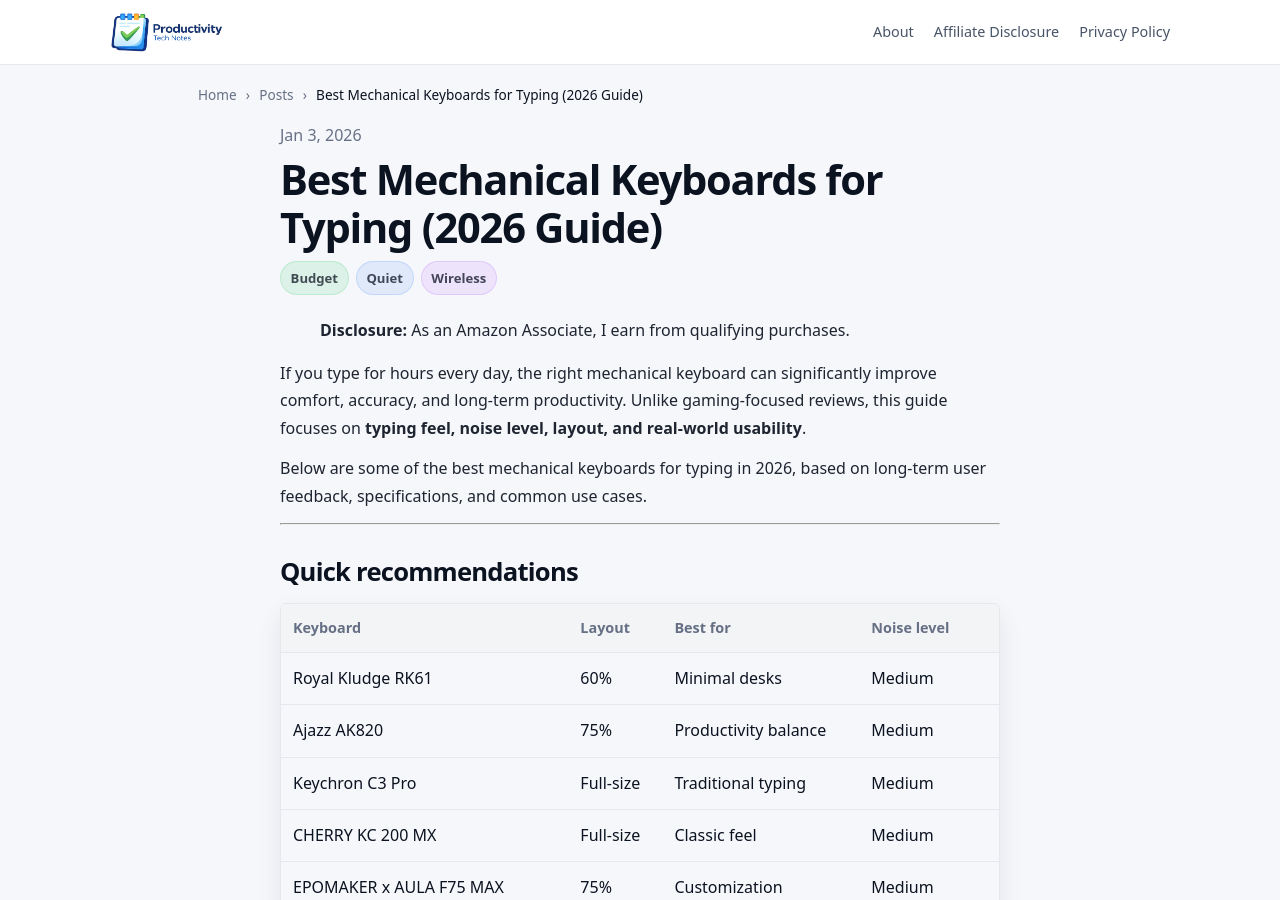
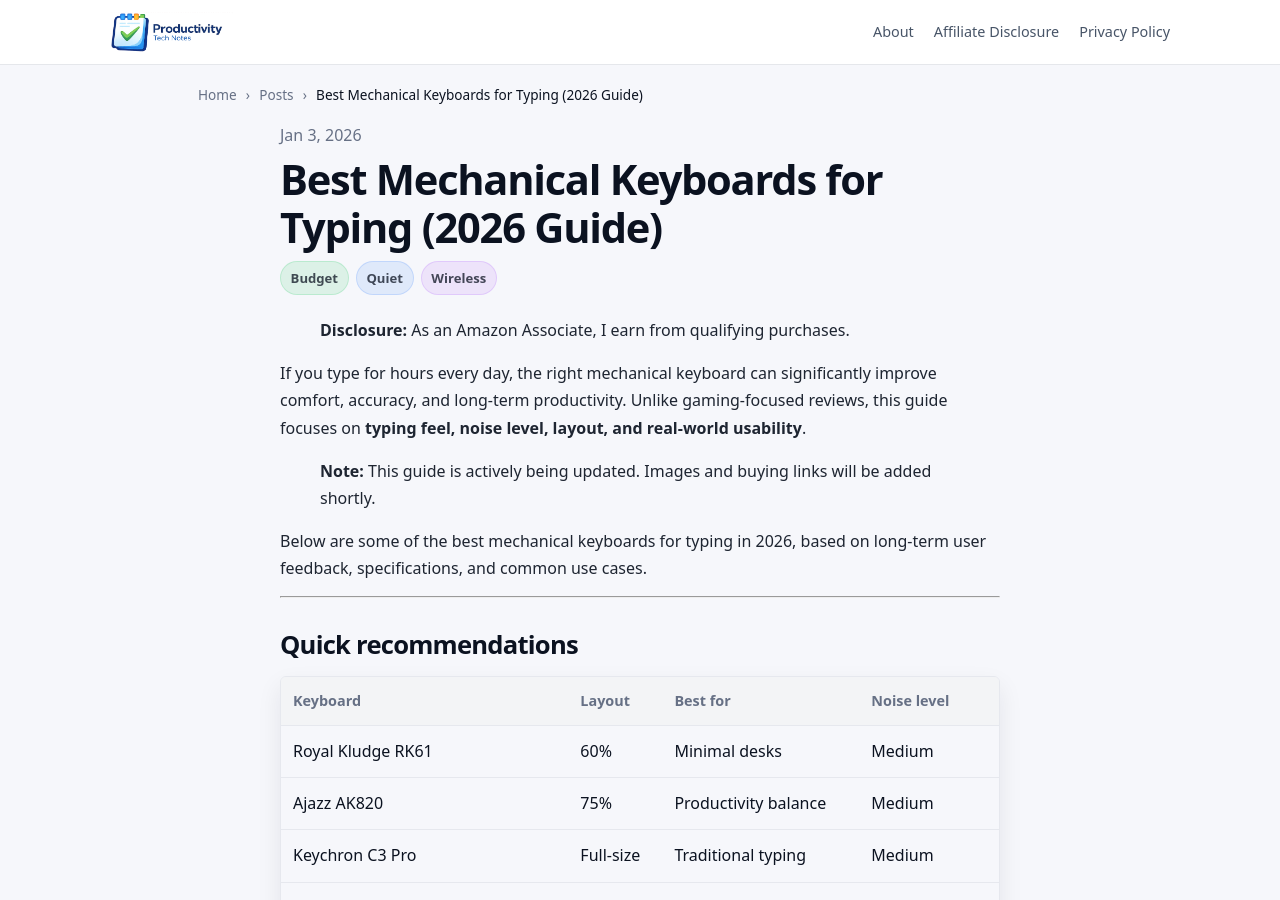
Before and after one commit to handyana05/keyboard-blog, a Jekyll site: the page built from _posts/2026-01-03-best-mechanical-keyboards-for-typing.md, in a window 1280 px wide and 900 px high. Built offline with Jekyll 4.4.1, drawn with Linux system fonts in a browser that asks for light colours.

Commit message:
add a note for images and links

```diff
--- a/_posts/2026-01-03-best-mechanical-keyboards-for-typing.md
+++ b/_posts/2026-01-03-best-mechanical-keyboards-for-typing.md
@@ -10,6 +10,8 @@ tags: [Budget, Quiet, Wireless]
 > **Disclosure:** As an Amazon Associate, I earn from qualifying purchases.
 
 If you type for hours every day, the right mechanical keyboard can significantly improve comfort, accuracy, and long-term productivity. Unlike gaming-focused reviews, this guide focuses on **typing feel, noise level, layout, and real-world usability**.
+
+> **Note:** This guide is actively being updated. Images and buying links will be added shortly.
 
 Below are some of the best mechanical keyboards for typing in 2026, based on long-term user feedback, specifications, and common use cases.
 
```
